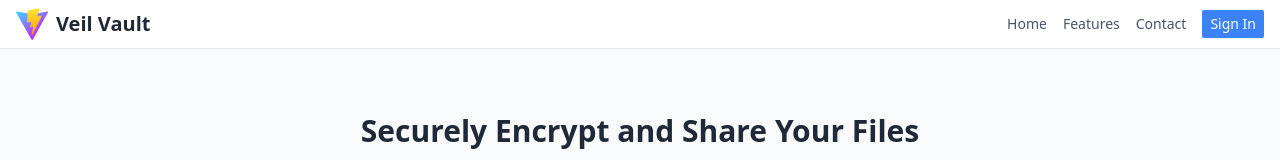
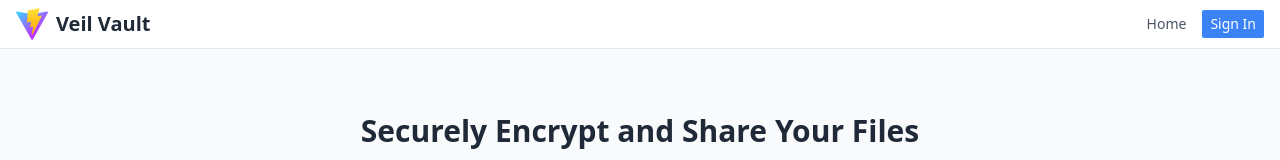
Before and after one commit to matthew-hajec/veil_vault_frontend, a React (Vite) app: page / in a window 1280 px wide. Shown: the top 160 px of the page. Built offline with nearby package versions, Linux system fonts and the light colour scheme.

Commit message:
removed unused header links

```diff
--- a/src/components/layout/Header.jsx
+++ b/src/components/layout/Header.jsx
@@ -29,18 +29,6 @@ const Header = () => {
               className="text-sm text-gray-600 hover:text-blue-500 transition"
             >
               Home
-            </Link>
-            <Link
-              to="/features"
-              className="text-sm text-gray-600 hover:text-blue-500 transition"
-            >
-              Features
-            </Link>
-            <Link
-              to="/contact"
-              className="text-sm text-gray-600 hover:text-blue-500 transition"
-            >
-              Contact
             </Link>
             {/* Authenticated Routes */}
             {isAuthenticated && (
```
